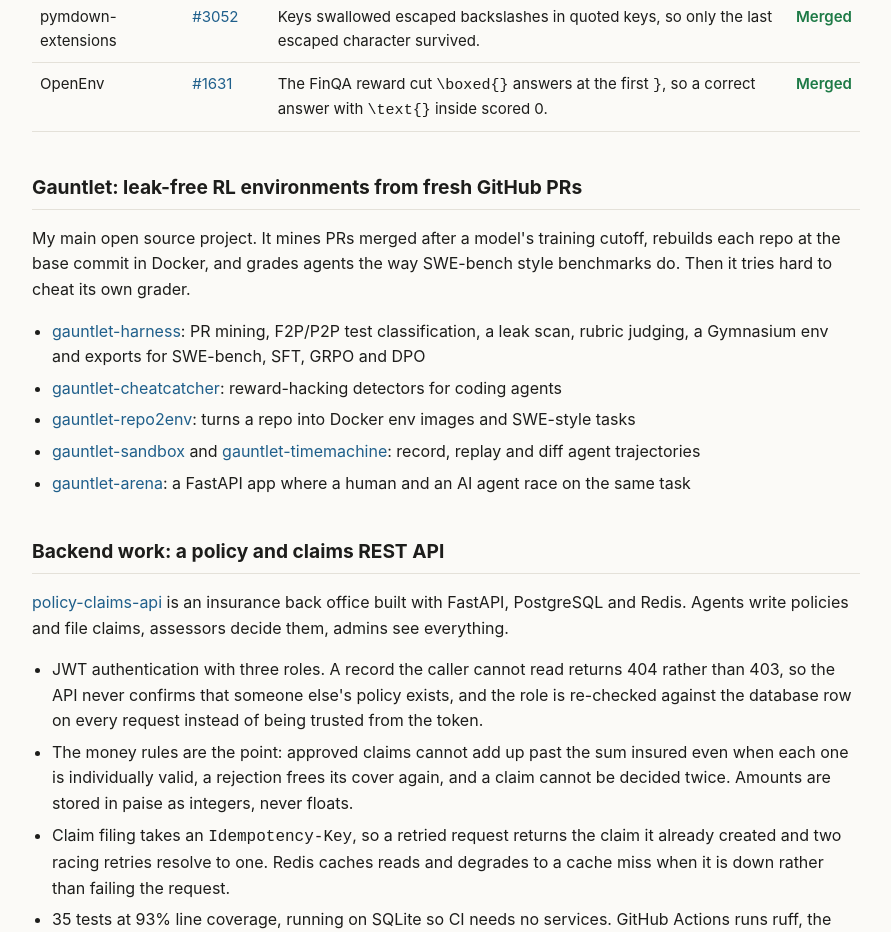
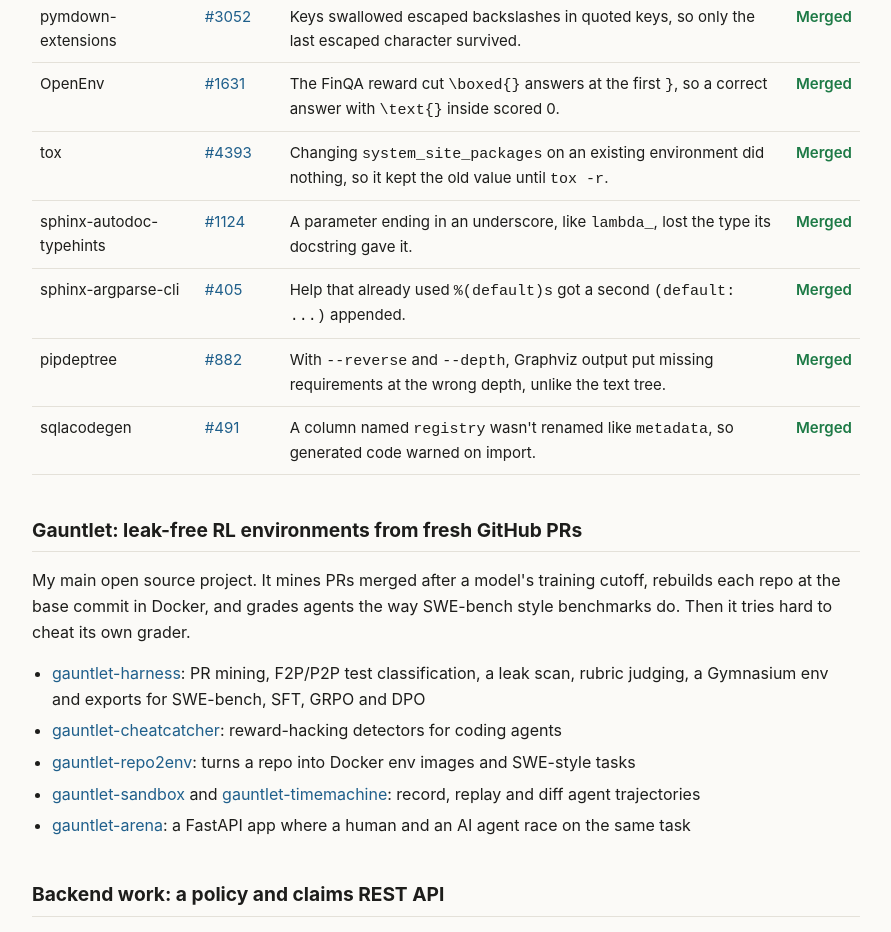
Before and after one commit to abhishekcpp007/abhishekcpp007.github.io, a plain HTML site: page index.html in a window 1280 px wide. Shown: the part 2160-3092 px from the top of the page, without its empty margins (194-1085 px from the left). Drawn offline with Linux system fonts and the light colour scheme.

Commit message:
Add 5 merged PRs, count now 30

```diff
--- a/index.html
+++ b/index.html
@@ -117,6 +117,11 @@ footer{margin-top:48px;color:var(--muted);font-size:.85rem}
       <tr><td>nox</td><td><a href="https://github.com/wntrblm/nox/pull/1234">#1234</a></td><td><code>nox --report</code> crashed on a <code>Path</code> parametrize value and left the report file cut off.</td><td class="s m">Merged</td></tr>
       <tr><td>pymdown-extensions</td><td><a href="https://github.com/facelessuser/pymdown-extensions/pull/3052">#3052</a></td><td>Keys swallowed escaped backslashes in quoted keys, so only the last escaped character survived.</td><td class="s m">Merged</td></tr>
       <tr><td>OpenEnv</td><td><a href="https://github.com/openenv/OpenEnv/pull/1631">#1631</a></td><td>The FinQA reward cut <code>\boxed{}</code> answers at the first <code>}</code>, so a correct answer with <code>\text{}</code> inside scored 0.</td><td class="s m">Merged</td></tr>
+      <tr><td>tox</td><td><a href="https://github.com/tox-dev/tox/pull/4393">#4393</a></td><td>Changing <code>system_site_packages</code> on an existing environment did nothing, so it kept the old value until <code>tox -r</code>.</td><td class="s m">Merged</td></tr>
+      <tr><td>sphinx-autodoc-typehints</td><td><a href="https://github.com/tox-dev/sphinx-autodoc-typehints/pull/1124">#1124</a></td><td>A parameter ending in an underscore, like <code>lambda_</code>, lost the type its docstring gave it.</td><td class="s m">Merged</td></tr>
+      <tr><td>sphinx-argparse-cli</td><td><a href="https://github.com/tox-dev/sphinx-argparse-cli/pull/405">#405</a></td><td>Help that already used <code>%(default)s</code> got a second <code>(default: ...)</code> appended.</td><td class="s m">Merged</td></tr>
+      <tr><td>pipdeptree</td><td><a href="https://github.com/tox-dev/pipdeptree/pull/882">#882</a></td><td>With <code>--reverse</code> and <code>--depth</code>, Graphviz output put missing requirements at the wrong depth, unlike the text tree.</td><td class="s m">Merged</td></tr>
+      <tr><td>sqlacodegen</td><td><a href="https://github.com/agronholm/sqlacodegen/pull/491">#491</a></td><td>A column named <code>registry</code> wasn't renamed like <code>metadata</code>, so generated code warned on import.</td><td class="s m">Merged</td></tr>
     </tbody>
   </table>
   </div>
```
